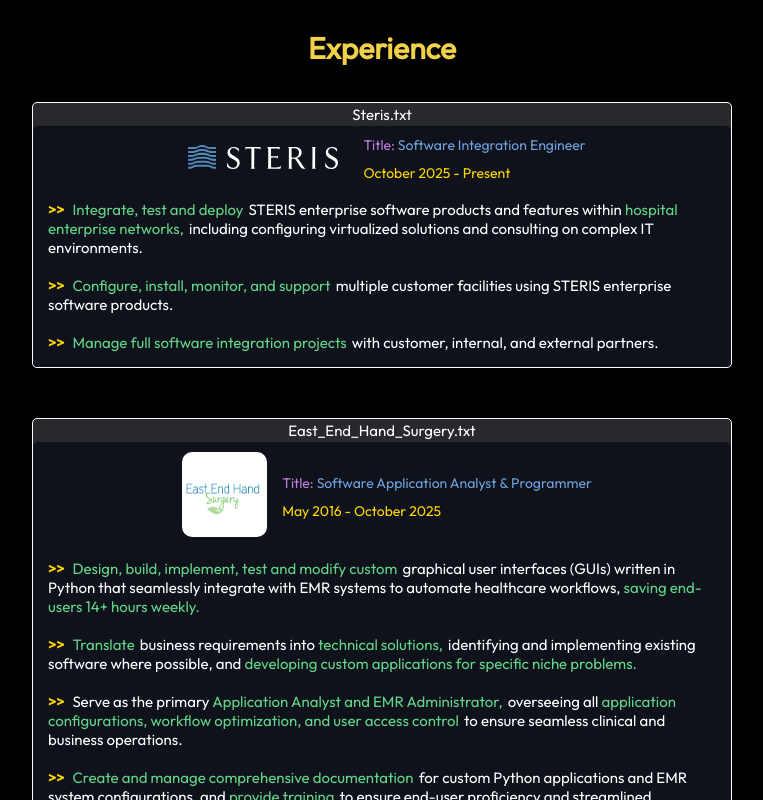
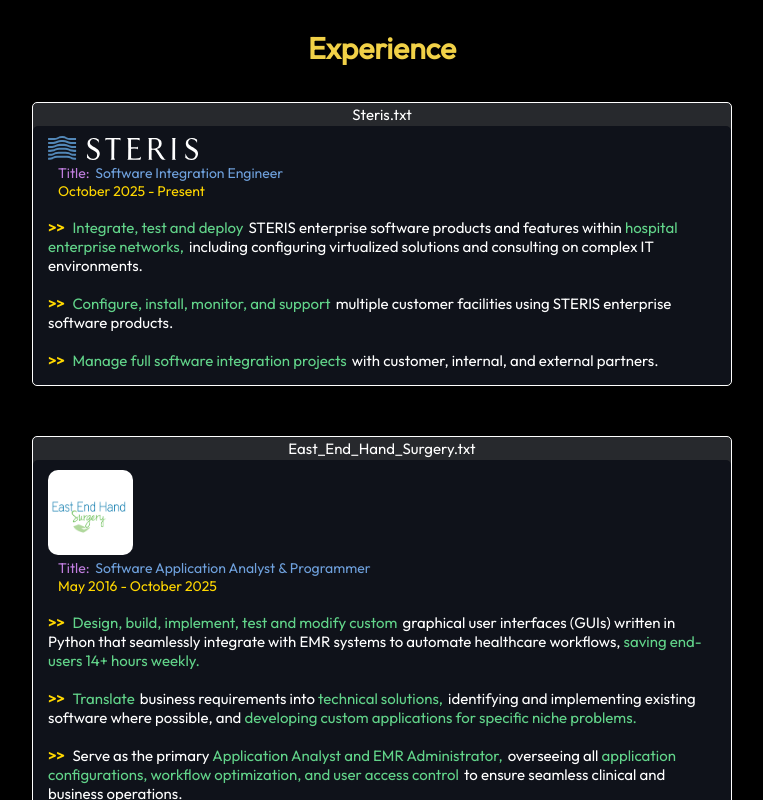
Before and after one commit to Claudio-Perinuzzi/portfolio-website, a React (Vite) app: page / in a window 1280 px wide. Shown: the part 1220-2020 px from the top of the page, without its empty margins (258-1021 px from the left). Built offline with nearby package versions, Linux system fonts and the light colour scheme.

Commit message:
updated layout of img, title and time

```diff
--- a/src/components/Experience/Experience.jsx
+++ b/src/components/Experience/Experience.jsx
@@ -72,7 +72,7 @@
 
 export const Experience = ({ experiences }) => {
 
-    // For the education header
+    // For the experience header
     const { ref: headerRef, isVisible: headerVisible } = useScrollFadeIn(0.05);
     const headerClasses = `${styles.experienceHeader} ${headerVisible ? styles.is_visible : ''}`;
 
@@ -93,16 +93,20 @@
                 <div className={itemClasses} key={index} ref={itemRef}>
                     <div className={styles.tabHeader}>{exp.fileName}</div>
                     <div className={styles.textContainer}>
-                            <div className={styles.roleContainer}>
+
+                        {/* WRAP THE LOGO HERE */}
+                        <div className={styles.logoWrapper}>
                             {displayLogo(exp)}
-                                <div className={styles.textGroup}>
-                                    <div className={styles.titleGroup}>
+                        </div>
+
+                        <div className={styles.infoGroup}>
+                            <div>
                                 <span className={styles.role}>Title: </span>
                                 <span className={styles.roleTitle}>{exp.title}</span>
                             </div>
                             <span className={styles.time}>{exp.time}</span>
                         </div>
-                            </div>
+
                         <br />
                         <p className={styles.description}>
                             {exp.description.map((desc, idx) => {
```
Lines whose indentation alone changed are shown as unchanged.
